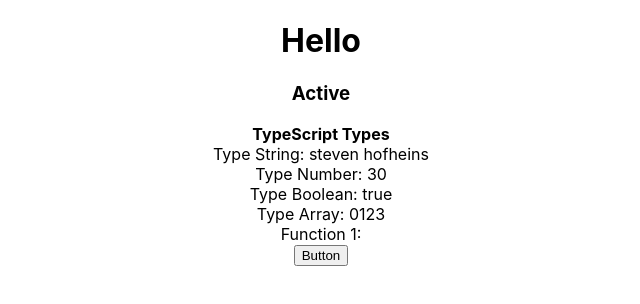
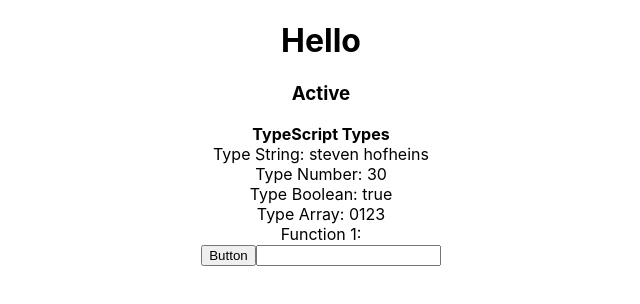
Before and after one commit to StevenCreates/react-typescript-101, a React (Create React App) app: page / in a window 1280 px wide. Shown: the top 304 px of the page, without its empty margins (319-959 px from the left). Built offline with nearby package versions, Linux system fonts and the light colour scheme.

Commit message:
created a component to display how to type usestate hook

```diff
--- a/src/App.tsx
+++ b/src/App.tsx
@@ -4,6 +4,7 @@
 import Functions from './components/Functions';
 import { Head } from './components/Head';
 import { Button } from './components/Button';
+import { Input } from './components/Input';
 
 function App() {
   return (
@@ -12,6 +13,7 @@
       <Types />
       <Functions />
       <Button onClick={() => console.log('hi ello')} />
+      <Input />
     </div>
   );
 }
--- /dev/null
+++ b/src/components/Input.tsx
@@ -0,0 +1,8 @@
+import React, { useState } from 'react'
+
+export const Input = () => {
+    const [name, setName] = useState<string | number>("");
+    return (
+        <input value={name} onChange={e => setName(e.target.value)} />
+    )
+}
```
